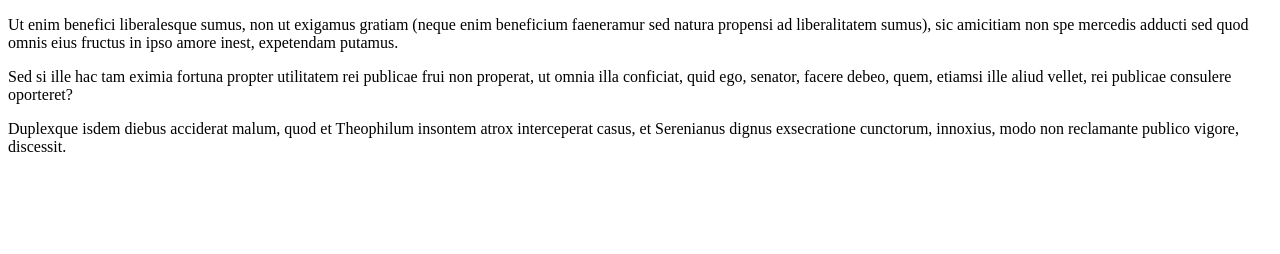
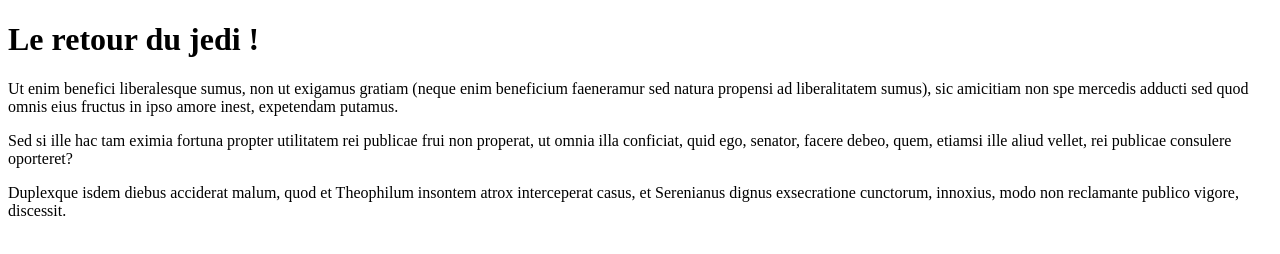
Before and after one commit to Safia54/Star-Wars-Crawl, a plain HTML site: page index.html in a window 1280 px wide. Drawn offline with Linux system fonts and the light colour scheme.

Commit message:
Update index.html

```diff
--- a/index.html
+++ b/index.html
@@ -7,7 +7,7 @@
 </head>
 
 <body>
-
+<h1> Le retour du jedi !  </h1>
 <p>
 
 Ut enim benefici liberalesque sumus, non ut exigamus gratiam (neque enim beneficium faeneramur sed natura propensi ad liberalitatem sumus), sic amicitiam non spe mercedis adducti sed quod omnis eius fructus in ipso amore inest, expetendam putamus.
```
